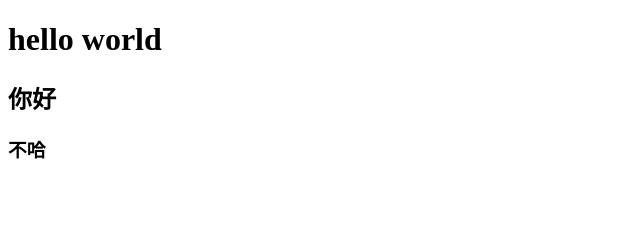
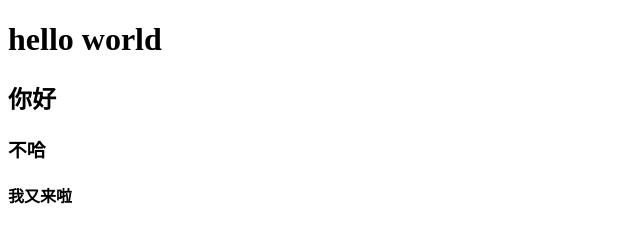
Before and after one commit to coco467/textDemo, a plain HTML site: page index.html in a window 1280 px wide. Shown: the whole page, without its empty margins (0-640 px from the left). Drawn offline with Linux system fonts and the light colour scheme.

Commit message:
这是第好几次提交

```diff
--- a/index.html
+++ b/index.html
@@ -8,5 +8,6 @@
 	<h1>hello world</h1>
 	<h2>你好</h2>
 	<h3>不哈</h3>
+	<h4>我又来啦</h4>
 </body>
 </html>
```
Also changed, not shown: 1 other file.
